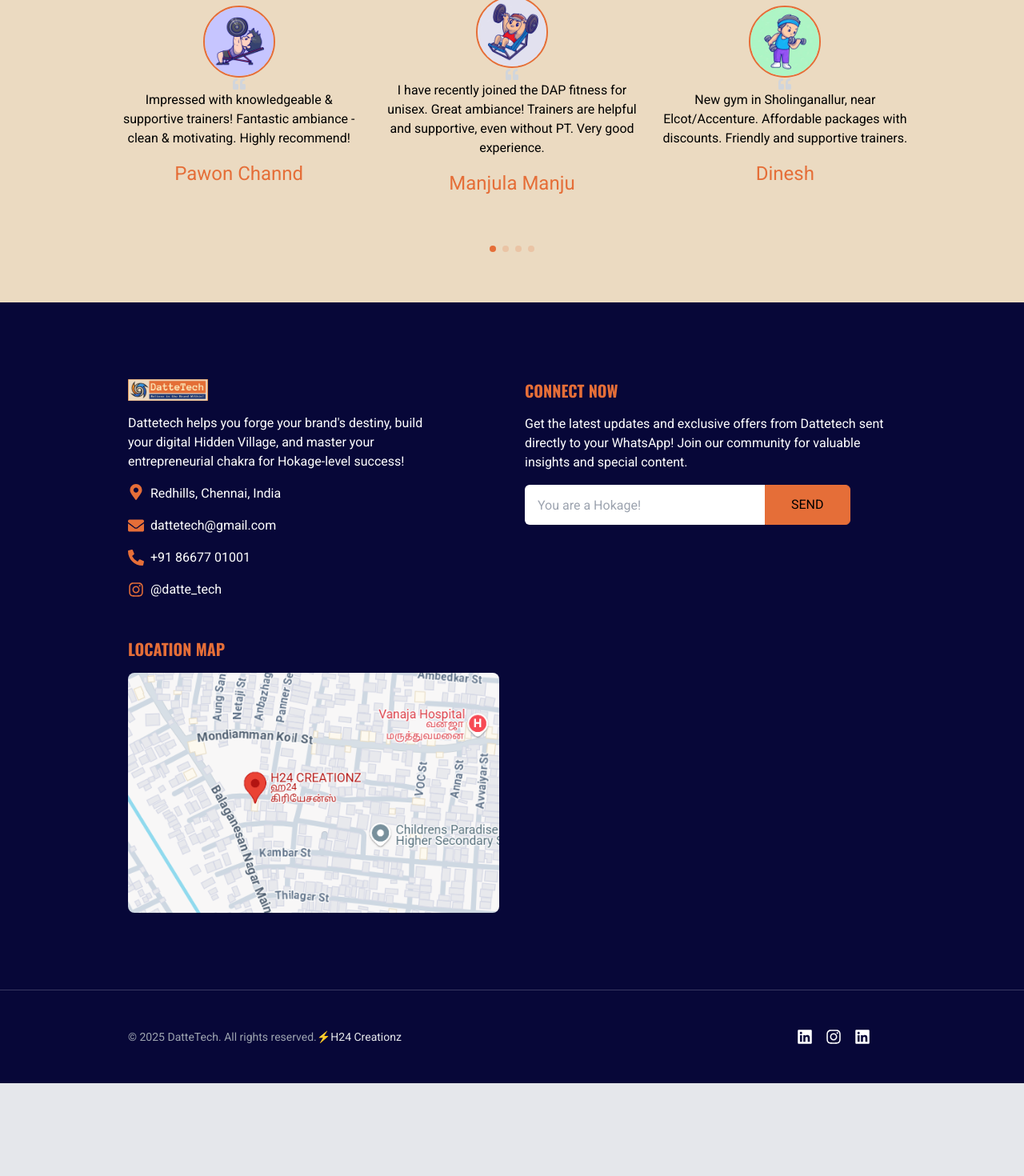
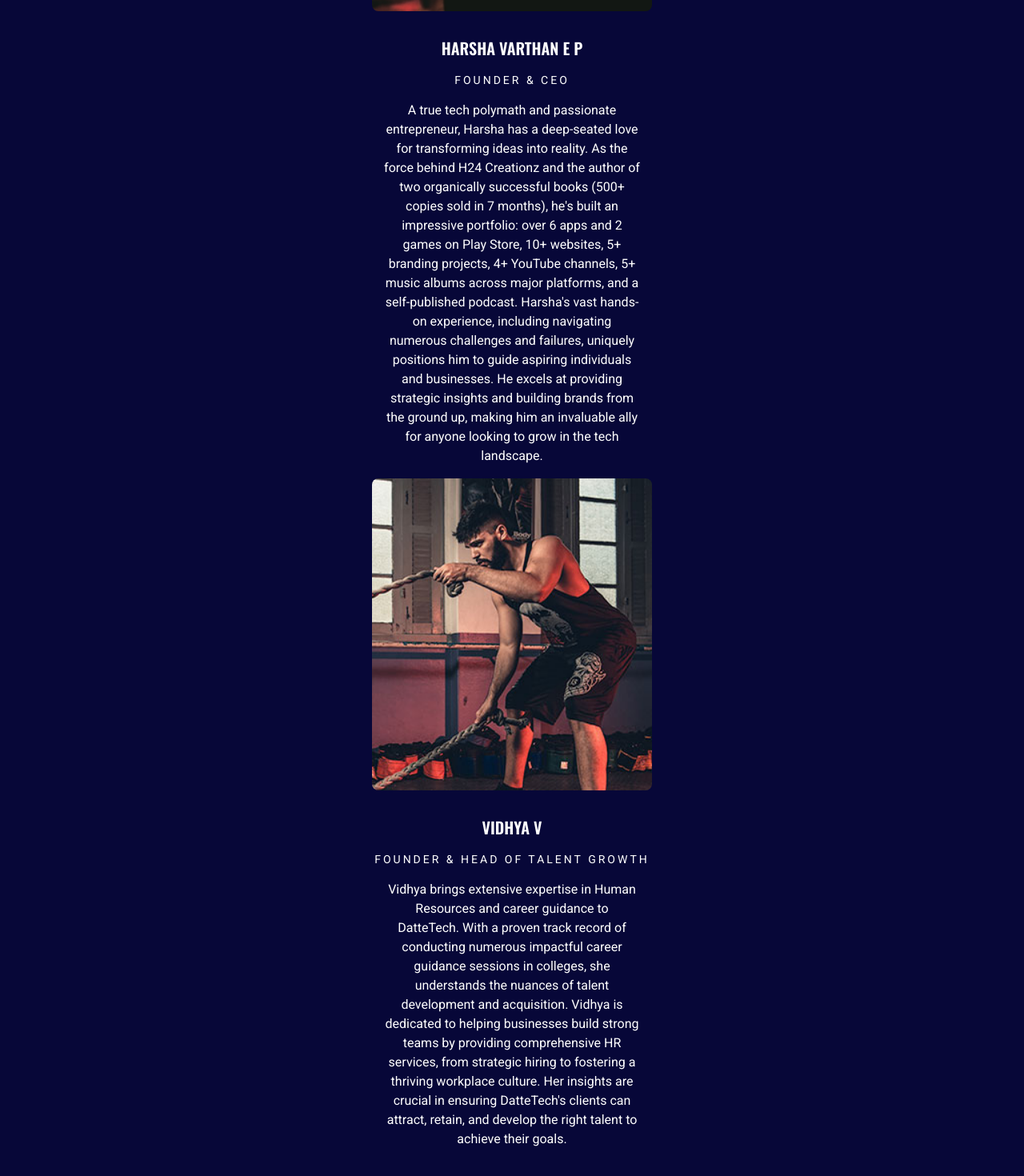
Before and after one commit to harshavarthanep/DatteTech, a Next.js app: page / in a window 1280 px wide. Shown: the part 4520-5990 px from the top of the page at 80% size. Before the commit the page ends 5874 px from the top, so only its background shows below. Built offline with nearby package versions, Linux system fonts and the light colour scheme.

Commit message:
Update Team.tsx

```diff
--- a/components/Team.tsx
+++ b/components/Team.tsx
@@ -6,17 +6,18 @@ import Image from "next/image";
 
 const trainerData = [
   {
-    image: "/assets/img/trainers/david.jpg",
+    image: "/assets/img/trainers/Harsha1.jpg",
     name: "Harsha Varthan E P",
     role: "Founder & CEO",
-    description: "Passionate enterprenur who has experimented his life with lots of tech",
+    description:
+      "A true tech polymath and passionate entrepreneur, Harsha has a deep-seated love for transforming ideas into reality. As the force behind H24 Creationz and the author of two organically successful books (500+ copies sold in 7 months), he's built an impressive portfolio: over 6 apps and 2 games on Play Store, 10+ websites, 5+ branding projects, 4+ YouTube channels, 5+ music albums across major platforms, and a self-published podcast. Harsha's vast hands-on experience, including navigating numerous challenges and failures, uniquely positions him to guide aspiring individuals and businesses. He excels at providing strategic insights and building brands from the ground up, making him an invaluable ally for anyone looking to grow in the tech landscape.",
   },
-  // {
-  //   image: "/assets/img/trainers/matt.jpg",
-  //   name: "Matt",
-  //   role: "Body builder coach",
-  //   description: "Lorem ipsum, dolor sit amet consectetur adipisicing elit.",
-  // },
+  {
+    image: "/assets/img/trainers/matt.jpg",
+    name: "Vidhya V",
+    role: "Founder & Head of Talent Growth",
+    description: "Vidhya brings extensive expertise in Human Resources and career guidance to DatteTech. With a proven track record of conducting numerous impactful career guidance sessions in colleges, she understands the nuances of talent development and acquisition. Vidhya is dedicated to helping businesses build strong teams by providing comprehensive HR services, from strategic hiring to fostering a thriving workplace culture. Her insights are crucial in ensuring DatteTech's clients can attract, retain, and develop the right talent to achieve their goals.",
+  },
 ];
 
 const Team = () => {
@@ -51,14 +52,14 @@ const Team = () => {
                 key={index}
               >
                 {/* image */}
-{/*                 <div className="relative w-[250px] h-[280px] sm:w-[300px] sm:h-[330px] lg:w-[350px] lg:h-[390px] mx-auto mb-4">
+                <div className="relative w-[250px] h-[280px] sm:w-[300px] sm:h-[330px] lg:w-[350px] lg:h-[390px] mx-auto mb-4">
                   <Image
                     src={trainer.image}
                     fill
                     alt={trainer.name}
                     className="rounded-lg object-cover"
                   />
-                </div> */}
+                </div>
                 <h4 className="text-lg md:text-xl font-semibold mb-2">
                   {trainer.name}
                 </h4>
```
